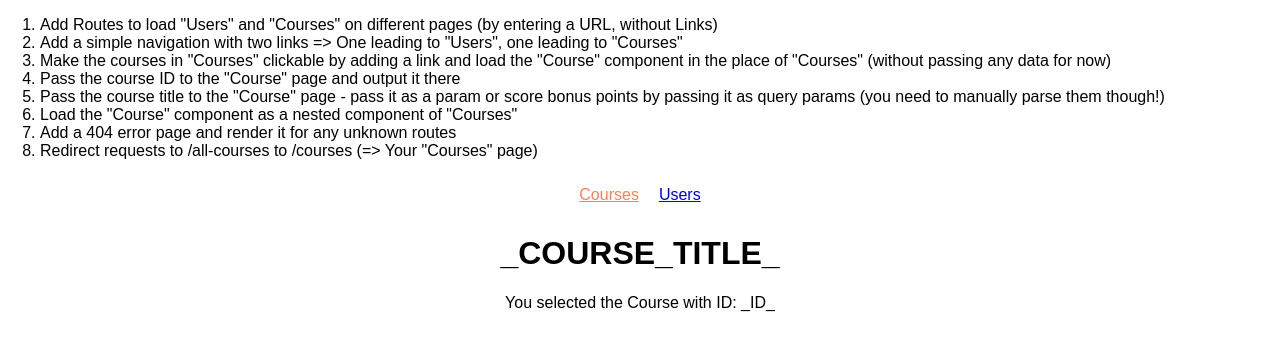
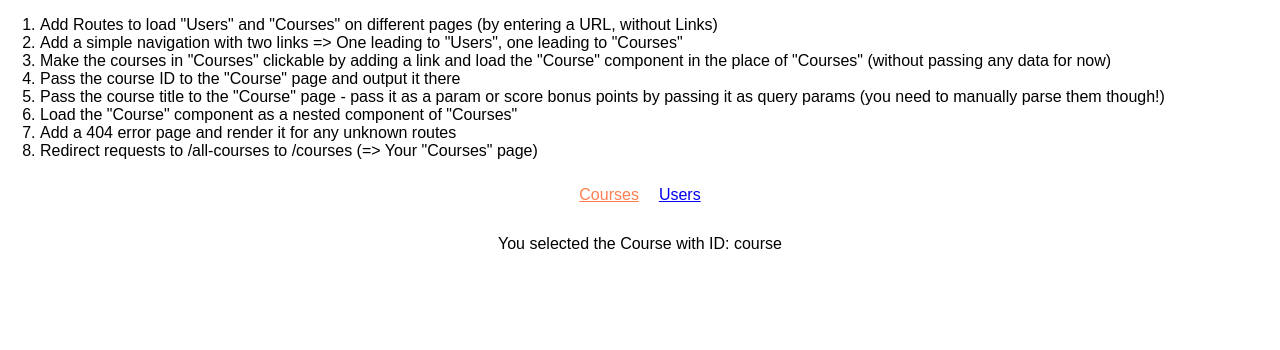
Before and after one commit to jfffrsn/react-routing-assignment, a React (Create React App) app: page /courses/course in a window 1280 px wide. Shown: the top 350 px of the page. Built offline with nearby package versions, Linux system fonts and the light colour scheme.

Commit message:
solved next step

```diff
--- a/src/App.js
+++ b/src/App.js
@@ -49,9 +49,9 @@ class App extends Component {
           </ul>
         </nav>
         <Switch>
-          <Route path="/courses/course" component={Course} />
+          <Route path="/users" component={Users} />
+          <Route path="/courses/:courseId" component={Course} />
           <Route path="/courses" component={Courses} />
-          <Route path="/users" component={Users} />
         </Switch>
       </div>
     );
--- a/src/containers/Course/Course.js
+++ b/src/containers/Course/Course.js
@@ -1,11 +1,25 @@
 import React, { Component } from 'react';
 
 class Course extends Component {
+    state ={
+        courseTitle:''
+    }
+
+componentDidMount () {
+    console.log(this.props);
+    const query = new URLSearchParams(this.props.location.search);
+    console.log(query);
+    for( let param of query.entries() ) {
+        console.log(param);
+        this.setState({courseTitle: param[1]})
+    }
+}
+
     render () {
         return (
             <div>
-                <h1>_COURSE_TITLE_</h1>
-                <p>You selected the Course with ID: _ID_</p>
+                <h1>{this.state.courseTitle}</h1>
+                <p>You selected the Course with ID: {this.props.match.params.courseId}</p>
             </div>
         );
     }
--- a/src/containers/Courses/Courses.js
+++ b/src/containers/Courses/Courses.js
@@ -19,7 +19,13 @@ class Courses extends Component {
         <section className="Courses">
           {this.state.courses.map(course => {
             return (
-              <Link key={course.id} to={this.props.match.url + '/course'}>
+              <Link
+                key={course.id}
+                to={{
+                    pathname:  this.props.match.url + "/" + course.id,
+                    search: '?title=' + course.title
+                }}
+              >
                 <article className="Course">{course.title}</article>
               </Link>
             );
```
